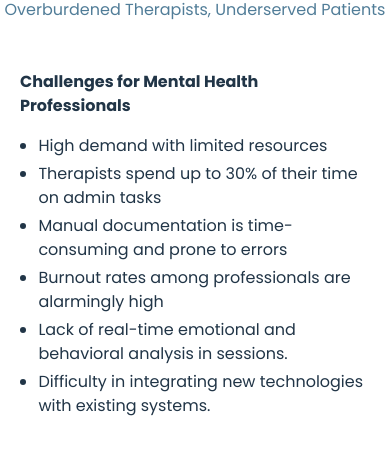
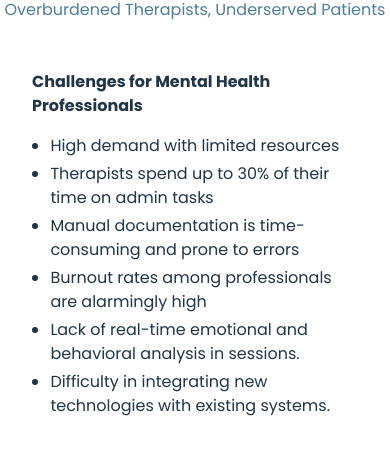
Before and after one commit to nazhG/haiva, a React (Vite) app: page /about in a window 390 px wide. Shown: the part 756-1228 px from the top of the page. Built offline with nearby package versions, Linux system fonts and the light colour scheme.

Commit message:
🎨 responsive

```diff
--- a/src/pages/about.jsx
+++ b/src/pages/about.jsx
@@ -7,10 +7,10 @@ const About = () => {
             <br />
             <section className="flex flex-col items-center font-poppins">
                 <h2 className="font-semibold text-xl mb-2">The Problem</h2>
-                <h4 className="text-primary mb-12 text-center sm:px-2">Overburdened Therapists, Underserved Patients</h4>
+                <h4 className="text-primary mb-12 text-center sm:px-6">Overburdened Therapists, Underserved Patients</h4>
                 <div className="flex max-w-[1440px] gap-12 mb-20">
                     <img className="w-2/5 md:hidden" src="https://s3-alpha-sig.figma.com/img/5474/a6b1/8be1fcc54af0c5f4934e6d940c1fece9?Expires=1728864000&Key-Pair-Id=APKAQ4GOSFWCVNEHN3O4&Signature=ERBGW6aVqQhEGujLjbYEM02KwdSSCU10rNAlyThZPFgRruTAUUZ2Nw7qLoGXAMGdEI-EZoZb2rXCuUZ38rmeSR0xyqkGazbFMXOF9bnflox3SpCjby592BEi9TYQQYzu71kGBCCLtJ-hShHtealCnNyPLevHEvoRFcjokELsVRVhsMPT7figvUzsNvdSMwqaw5MfeuBjcckf7h-ZGB14ObvfKJQ5l~6p0Jnt1i6Vd6PqIUrAIHvpjmSmxapGuA1DDt3zgV3vKMIR1bI-k3YSNEWUiESZ0lw2DJ2cSmV4mX9EDDZGj7nqwbO9sEnfC-u4QCY12QgOl3SgU3LL64dnRw__" alt="Files" />
-                    <div className="w-3/5 md:w-full md:px-5 flex flex-col">
+                    <div className="w-3/5 md:w-full md:px-8 flex flex-col">
                         <p className="font-semibold mb-4">Challenges for Mental Health Professionals</p>
                         <ul className="list-disc h-full flex flex-col justify-between">
                             <li className="mb-1">High demand with limited resources</li>
@@ -52,11 +52,11 @@ const About = () => {
                         </div>
                     </div>
                 </div>
-                <div className="flex flex-col justify-center text-center w-full mb-8 px-20">
+                <div className="flex flex-col justify-center text-center w-full mb-8 px-20 sm:px-8">
                     <h4 className="font-semibold mb-2 text-2xl">Haiva Solution</h4>
                     <p className="text-primary mb-14">AI-Powered Mental Health Assistant</p>
                     <div className="flex md:flex-col gap-6 mb-16 items-center">
-                        <span className="w-1/4 font-semibold text-3xl">What is <span className="text-light">haiva</span>?</span>
+                        <span className="w-1/4 sm:w-full font-semibold text-3xl">What is <span className="text-light">haiva</span>?</span>
                         <div className="border-black border-l-[1px] border-b-[1px] h-28 md:h-[1px] w-[1px] md:w-full"></div>
                         <span className="w-3/4 font-light">Haiva is an AI-powered platform that supports mental health professionals by automating transcription, providing acoustic and emotional analysis, offering predictive analytics, and integrating seamlessly with existing workflows.</span>
                     </div>
```
